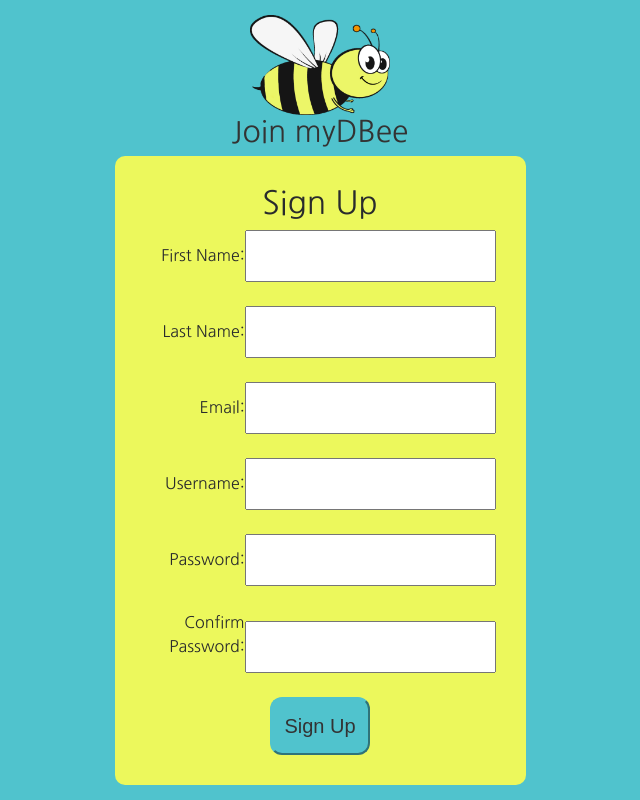
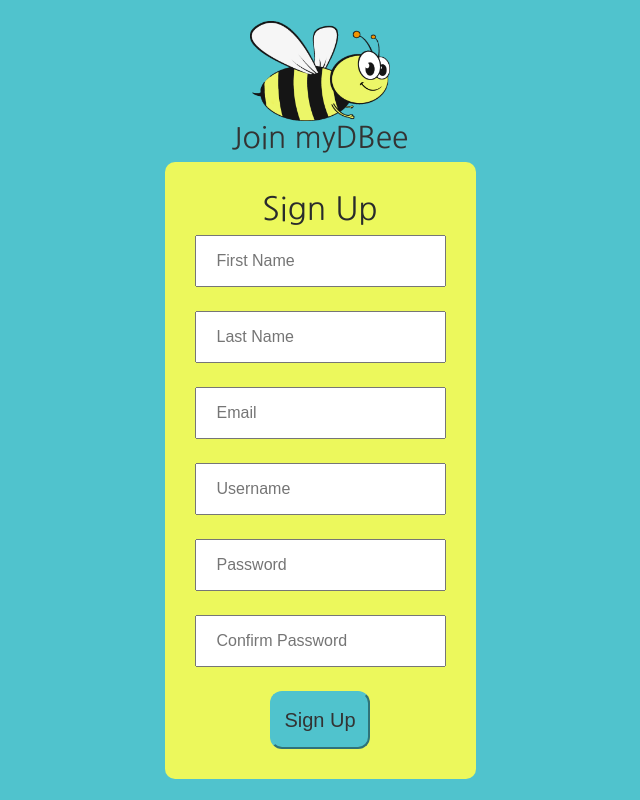
Before and after one commit to ravenusmc/myDB, a Flask app: page /signup in a window 1280 px wide. Shown: the whole page, without its empty margins (320-960 px from the left). Run offline with Flask 2, Linux system fonts and the light colour scheme; some libraries are stand-ins or nearby versions.

```diff
--- a/app.py
+++ b/app.py
@@ -13,14 +13,19 @@ def landing():
 @app.route('/signup', methods=['GET', 'POST'])
 def signup():
   if request.method == 'POST':
-        #Pulling data from the form on the signup page
-        firstname = request.form['firstname']
-        lastname = request.form['lastname']
-        email = request.form['email']
-        username = request.form['username']
-        password = request.form['password']
-        password2 = request.form['password2']
+      #Pulling data from the form on the signup page
+      firstname = request.form['firstname']
+      lastname = request.form['lastname']
+      email = request.form['email']
+      username = request.form['username']
+      password = request.form['password1']
+      password2 = request.form['password2']
+      if password != password2:
+            flash('Passwords Do Not Match!')
   return render_template('signup.html')
+
+# set the secret key. keep this really secret:
+app.secret_key = 'n3A\xef(\xb0Cf^\xda\xf7\x97\xb1x\x8e\x94\xd5r\xe0\x11\x88\x1b\xb9'
 
 #This line will actually run the app.
 if __name__ == '__main__':
--- /dev/null
+++ b/sql/index.sql
@@ -0,0 +1 @@
+--This file contains
--- a/templates/signup.html
+++ b/templates/signup.html
@@ -12,34 +12,45 @@
     <section>
 
       <h1 class='center font home_title'>Join myDBee</h1>
+
       <form method='POST'>
 
-        <h2 class='font center' required>Sign Up</h2>
+          <!-- Error messaging -->
+          {% for message in get_flashed_messages() %}
+            <div class="alert alert-danger" role="alert">
+              {{ message }}
+            </div>
+          {% endfor %}
+          <!-- End Error messaging -->
+
+        <h2 class='font center'>Sign Up</h2>
 
         <div>
-          <label class='font' name='firstname'>First Name:</label><input>
+          <input placeholder='First Name' name='firstname' required>
         </div>
         <br>
         <div>
-          <label class='font' name='lastname'>Last Name:</label><input>
+          <input placeholder='Last Name' name='lastname' required>
         </div>
         <br>
         <div>
-          <label class='font' name='email'>Email:</label><input>
+          <input placeholder='Email' name='email' required>
         </div>
         <br>
         <div>
-          <label class='font' name='username'>Username:</label><input>
+          <input placeholder='Username' name='username' required>
         </div>
         <br>
         <div>
-          <label class='font' name='password1' type='password'>Password:</label><input>
+          <input placeholder='Password' name='password1' type='password' required>
         </div>
         <br>
         <div>
-          <label class='font' name='password2' type='password'>Confirm Password:</label><input>
+          <input placeholder='Confirm Password' name='password2' type='password' required>
         </div>
+
         <br>
+
         <div>
           <button>Sign Up</button>
         </div>
```
